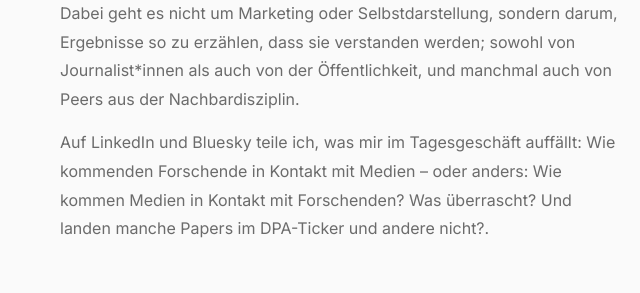
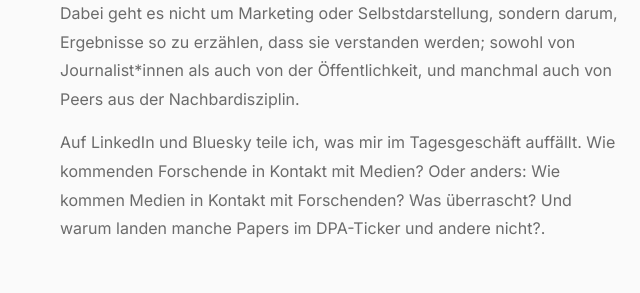
Before and after one commit to marco-koerner/homepage, a plain HTML site: page index.html in a window 1280 px wide. Shown: the part 780-1073 px from the top of the page, 278-918 px from the left. Drawn offline with Linux system fonts and the light colour scheme.

Commit message:
Refactor text in index.html for clarity

```diff
--- a/index.html
+++ b/index.html
@@ -336,7 +336,7 @@
             <div class="about-text">
                 <p>Gute Forschung soll gesehen und geh&ouml;rt werden. Ich begleite Forschende dabei &ndash; von der DOI bis zur Meldung in den Medien oder einer Interviewanfrage.</p>
                 <p>Dabei geht es nicht um Marketing oder Selbstdarstellung, sondern darum, Ergebnisse so zu erz&auml;hlen, dass sie verstanden werden; sowohl von Journalist*innen als auch von der &Ouml;ffentlichkeit, und manchmal auch von Peers aus der Nachbardisziplin.</p>
-                <p>Auf LinkedIn und Bluesky teile ich, was mir im Tagesgesch&auml;ft auff&auml;llt: Wie kommenden Forschende in Kontakt mit Medien &ndash; oder anders: Wie kommen Medien in Kontakt mit Forschenden? Was &uuml;berrascht? Und landen manche Papers im DPA-Ticker und andere nicht?.</p>
+                <p>Auf LinkedIn und Bluesky teile ich, was mir im Tagesgesch&auml;ft auff&auml;llt. Wie kommenden Forschende in Kontakt mit Medien? Oder anders: Wie kommen Medien in Kontakt mit Forschenden? Was &uuml;berrascht? Und warum landen manche Papers im DPA-Ticker und andere nicht?.</p>
             </div>
         </div>
     </section>
```
